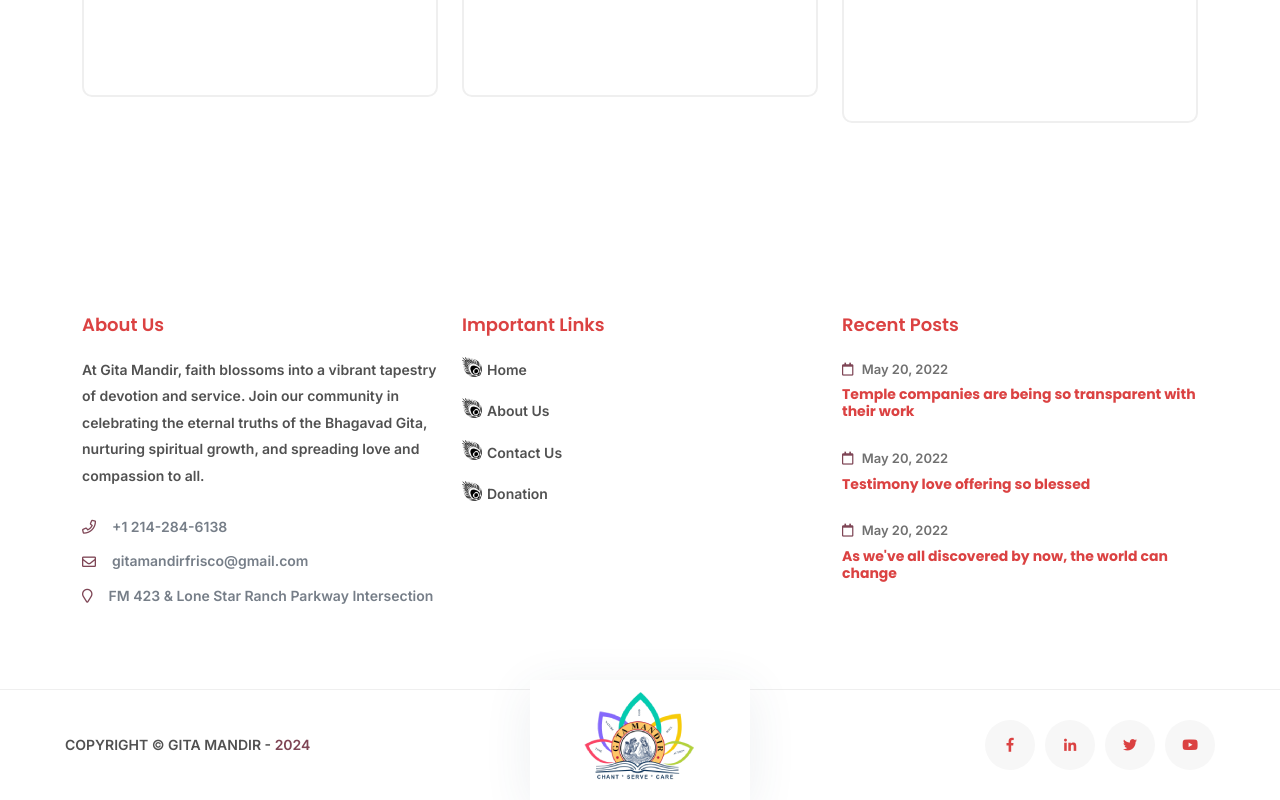
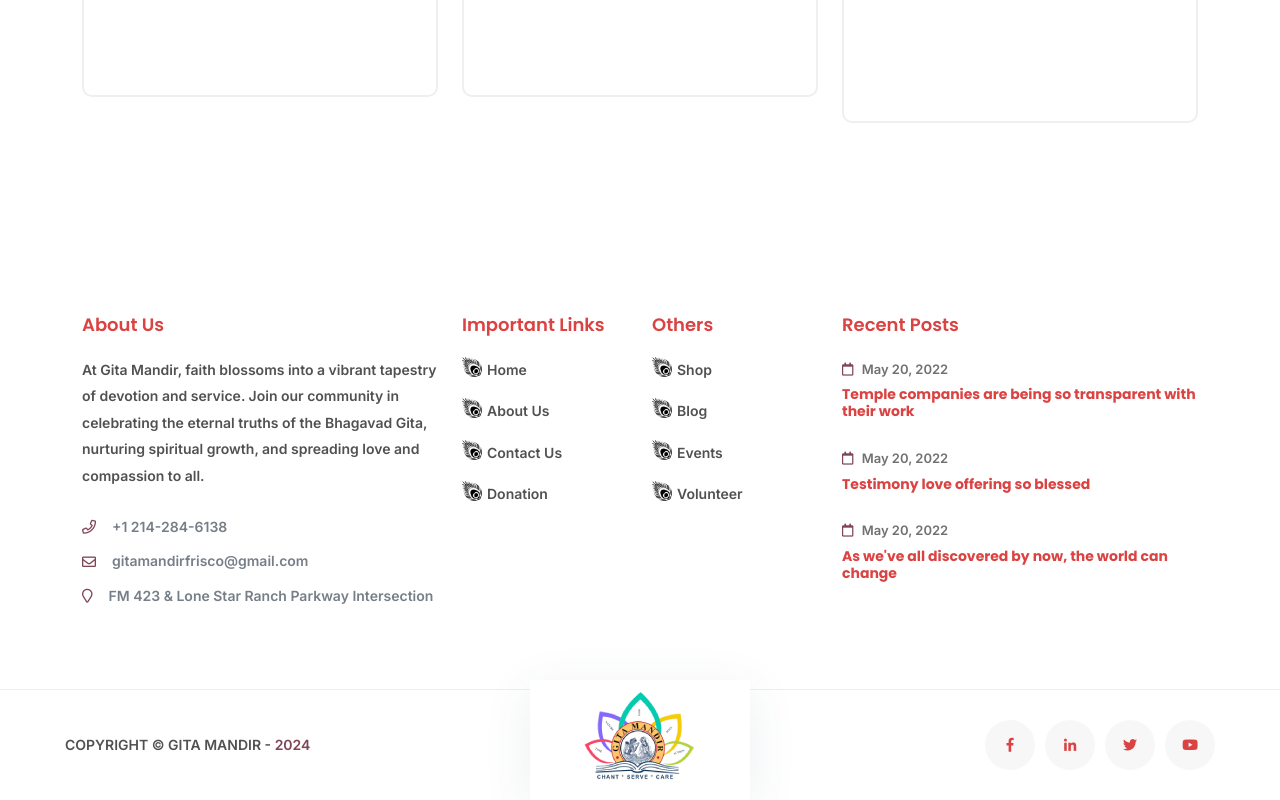
Before and after one commit to PrafulGakotkar/Gita_Mandir, a Next.js app: page /contact in a window 1280 px wide. Shown: the part 1640-2440 px from the top of the page. Built offline with nearby package versions, Linux system fonts and the light colour scheme; a web font is replaced by a local one.

Commit message:
first commit

```diff
--- /dev/null
+++ b/app/coming_soon/page.js
@@ -0,0 +1,19 @@
+import Footer from '@/components/Footer/Footer'
+import Navbar from '@/components/Navbar/Navbar'
+import Image from 'next/image'
+import React from 'react'
+
+import img from '../../assets/img/coming.gif';
+
+
+export default function ComingSoonPage() {
+    return (
+        <>
+            <Navbar />
+            <div className='' style={{marginLeft:500, marginTop:100}}>
+                <Image src={img} alt='Coming Soon' />
+            </div>
+            <Footer />
+        </>
+    )
+}
--- a/app/layout.js
+++ b/app/layout.js
@@ -19,7 +19,7 @@ import '../assets/css/responsive.css'
 const inter = Inter({ subsets: ["latin"] });
 
 export const metadata = {
-  title: "Create Next App",
+  title: "Gita Mandir",
   description: "Generated by create next app",
 };
 
--- a/components/Footer/Footer.js
+++ b/components/Footer/Footer.js
@@ -31,7 +31,7 @@ function Footer() {
                                     <span>FM 423 & Lone Star Ranch Parkway Intersection</span>
                                 </div>
                             </div>
-                            <div className="col-xl-4 col-lg-4 col-md-4 col-sm-12 footer-widget">
+                            <div className="col-xl-2 col-lg-2 col-md-4 col-sm-12 footer-widget">
                                 <h5 className="widget-title">Important Links</h5>
                                 <ul>
                                     <li>
@@ -52,11 +52,12 @@ function Footer() {
                                     {/* <li>
                                         <i className="fas fa-om"></i>
                                         <Link href="holi.html">Holis</Link>
-                                    </li>
-                                    <li>
+                                    </li>*/}
+                                    {/* <li>
                                         <i className="fas fa-om"></i>
-                                        <Link href="volunteers.html">Volunteers</Link>
-                                    </li> */}
+                                        <Image style={{ marginLeft: 0, marginRight: 50 }} className='icon-img' src={icon} width={20} alt='icon' />
+                                        <Link style={{ marginLeft: 25 }} href="volunteers.html">Volunteers</Link>
+                                    </li>  */}
                                     <li>
                                         {/* <i className="fas fa-om"></i> */}
                                         <Image style={{ marginLeft: 0, marginRight: 50 }} className='icon-img' src={icon} width={20} alt='icon' />
@@ -64,31 +65,33 @@ function Footer() {
                                     </li>
                                 </ul>
                             </div>
-                            {/* <div className="col-xl-2 col-lg-2 col-md-4 col-sm-12 footer-widget">
+                            <div className="col-xl-2 col-lg-2 col-md-4 col-sm-12 footer-widget">
                                 <h5 className="widget-title">Others</h5>
                                 <ul>
                                     <li>
-                                        <i className="fas fa-om"></i>
-                                        <Link href="#">Shop</Link>
+                                        {/* <i className="fas fa-om"></i> */}
+                                        <Image style={{ marginLeft: 0, marginRight: 50 }} className='icon-img' src={icon} width={20} alt='icon' />
+                                        <Link style={{ marginLeft: 25 }} href="/coming_soon">Shop</Link>
+                                    </li>
+
+
+                                    <li>
+                                        {/* <i className="fas fa-om"></i> */}
+                                        <Image style={{ marginLeft: 0, marginRight: 50 }} className='icon-img' src={icon} width={20} alt='icon' />
+                                        <Link style={{ marginLeft: 25 }} href="/coming_soon">Blog</Link>
                                     </li>
                                     <li>
-                                        <i className="fas fa-om"></i>
-                                        <Link href="#">Checkout</Link>
+                                        {/* <i className="fas fa-om"></i> */}
+                                        <Image style={{ marginLeft: 0, marginRight: 50 }} className='icon-img' src={icon} width={20} alt='icon' />
+                                        <Link style={{ marginLeft: 25 }} href="/coming_soon">Events</Link>
                                     </li>
                                     <li>
-                                        <i className="fas fa-om"></i>
-                                        <Link href="#">Donation</Link>
-                                    </li>
-                                    <li>
-                                        <i className="fas fa-om"></i>
-                                        <Link href="/contact">Contact Us</Link>
-                                    </li>
-                                    <li>
-                                        <i className="fas fa-om"></i>
-                                        <Link href="#">Blog</Link>
+                                        {/* <i className="fas fa-om"></i> */}
+                                        <Image style={{ marginLeft: 0, marginRight: 50 }} className='icon-img' src={icon} width={20} alt='icon' />
+                                        <Link style={{ marginLeft: 25 }} href="/coming_soon">Volunteer</Link>
                                     </li>
                                 </ul>
-                            </div> */}
+                            </div>
                             <div className="col-xl-4 col-lg-4 col-md-3 col-sm-12 d-none d-lg-block footer-widget widget-recent-posts">
                                 <h5 className="widget-title">Recent Posts</h5>
                                 <article className="sigma_recent-post">
--- a/components/Navbar/Navbar.js
+++ b/components/Navbar/Navbar.js
@@ -496,7 +496,7 @@ function Navbar() {
                     </li>
                   </ul> */}
                 </li>
-                {/* <li className="menu-item menu-item-has-children">
+                <li className="menu-item menu-item-has-children">
                   <a href="#">Pages</a>
                   <ul className="sub-menu">
                     <li className="menu-item">
@@ -507,11 +507,11 @@ function Navbar() {
                       <a href="#">Blog</a>
                       <ul className="sub-menu">
                         <li className="menu-item">
-                          <a href="blog-grid.html">Blog Archive</a>
+                          <a href="/coming_soon">Blog Archive</a>
                         </li>
                         <li className="menu-item">
                           {" "}
-                          <a href="blog-details.html">Blog Details</a>{" "}
+                          <a href="/coming_soon">Blog Details</a>{" "}
                         </li>
                       </ul>
                     </li>
@@ -520,24 +520,24 @@ function Navbar() {
                       <ul className="sub-menu">
                         <li className="menu-item">
                           {" "}
-                          <a href="shop.html">Shop</a>{" "}
+                          <a href="/coming_soon">Shop</a>{" "}
                         </li>
                         <li className="menu-item">
                           {" "}
-                          <a href="product-single.html">Product Details</a>{" "}
+                          <a href="/coming_soon">Product Details</a>{" "}
                         </li>
                         <li className="menu-item">
                           {" "}
-                          <a href="cart.html">Cart</a>{" "}
+                          <a href="/coming_soon">Cart</a>{" "}
                         </li>
-                        <li className="menu-item">
+                        {/* <li className="menu-item">
                           {" "}
                           <a href="checkout.html">Checkout</a>{" "}
-                        </li>
-                        <li className="menu-item">
+                        </li> */}
+                        {/* <li className="menu-item">
                           {" "}
                           <a href="wishlist.html">Wishlist</a>{" "}
-                        </li>
+                        </li> */}
                       </ul>
                     </li>
                     <li className="menu-item menu-item-has-children">
@@ -545,17 +545,17 @@ function Navbar() {
                       <ul className="sub-menu">
                         <li className="menu-item">
                           {" "}
-                          <a href="services.html">Service Style 1</a>{" "}
+                          <a href="/coming_soon">Service Style 1</a>{" "}
                         </li>
-                        <li className="menu-item">
+                        {/* <li className="menu-item">
                           {" "}
                           <a href="services-2.html">Service Style 2</a>{" "}
-                        </li>
+                        </li> */}
                       </ul>
                     </li>
                     <li className="menu-item">
                       {" "}
-                      <a href="broadcast.html">Broadcast</a>{" "}
+                      <a href="/coming_soon">Broadcast</a>{" "}
                     </li>
                     <li className="menu-item">
                       {" "}
@@ -565,17 +565,17 @@ function Navbar() {
                       <a href="#">Volunteers</a>
                       <ul className="sub-menu">
                         <li className="menu-item">
-                          <a href="volunteers.html">Volunteers</a>
+                          <a href="/coming_soon">Volunteers</a>
                         </li>
-                        <li className="menu-item">
+                        {/* <li className="menu-item">
                           {" "}
                           <a href="volunteer-detail.html">Volunteer Details</a>{" "}
-                        </li>
+                        </li> */}
                       </ul>
                     </li>
                     <li className="menu-item">
                       {" "}
-                      <a href="faq.html">FAQ</a>{" "}
+                      <a href="/coming_soon">FAQ</a>{" "}
                     </li>
                   </ul>
                 </li>
@@ -584,14 +584,14 @@ function Navbar() {
                   <ul className="sub-menu">
                     <li className="menu-item">
                       {" "}
-                      <a href="events.html">Event</a>{" "}
+                      <a href="/coming_soon">Event</a>{" "}
                     </li>
                     <li className="menu-item">
                       {" "}
-                      <a href="event-details.html">Event Detail</a>{" "}
+                      <a href="/coming_soon">Event Detail</a>{" "}
                     </li>
                   </ul>
-                </li> */}
+                </li>
                 <li className="menu-item ">
                   <a href="/about">About Us</a>
                   {/* <ul className="sub-menu">
```
Also changed, not shown: assets/img/coming.gif (added).
